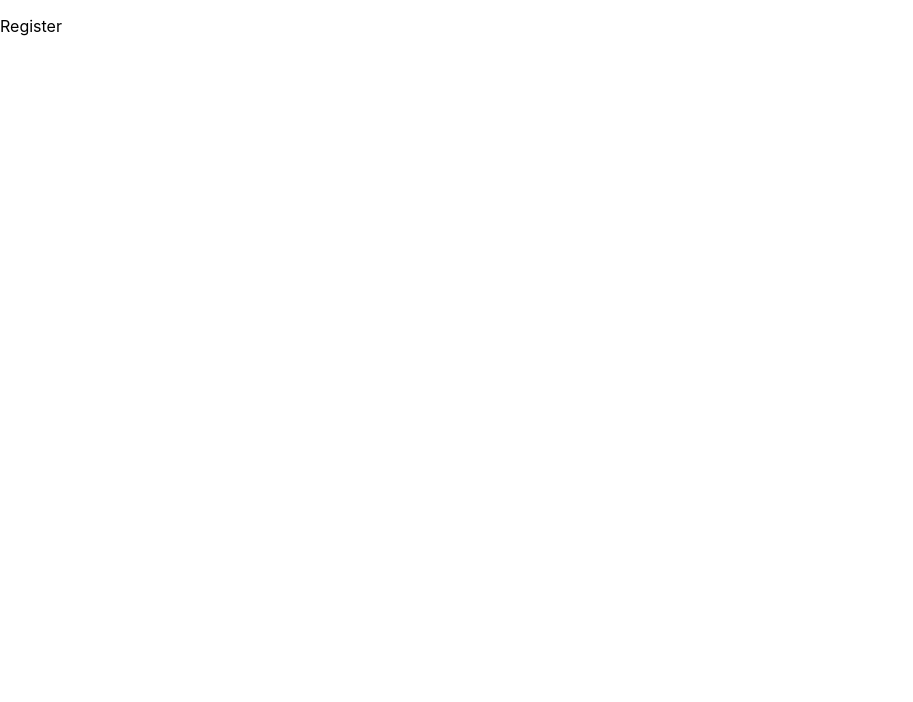
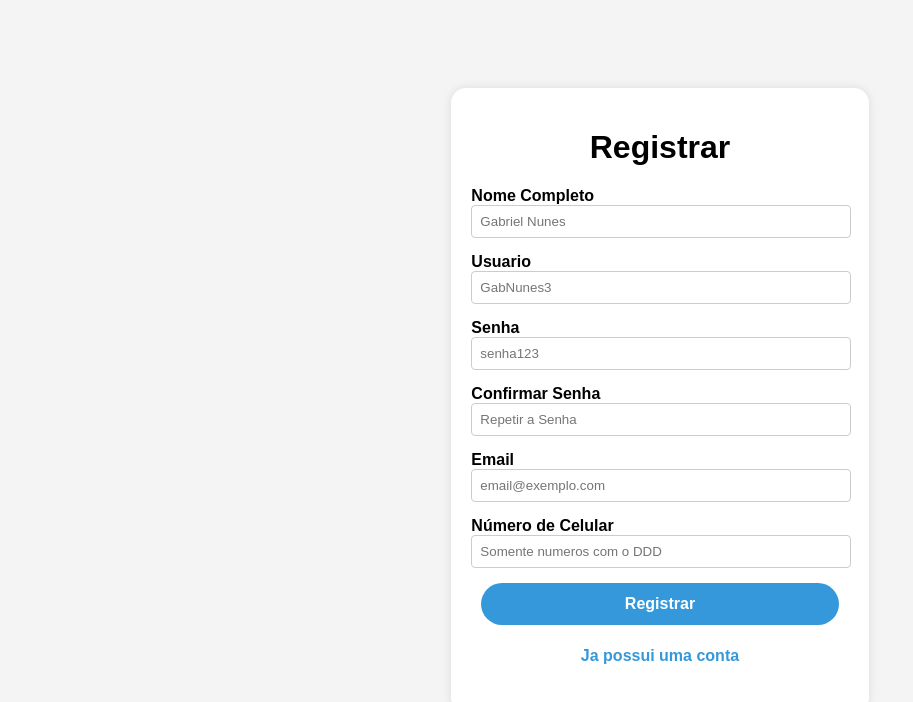
Before and after one commit to es20232/eqp4, a React (Create React App) app in the folder tigrim_base/frontend/: page /Register in a window 1280 px wide. Shown: the top 702 px of the page, without its empty margins (0-913 px from the left). Built offline with nearby package versions, Linux system fonts and the light colour scheme.

Commit message:
Telas de Registro, Login, Dashboard e Perfil

```diff
--- a/tigrim_base/frontend/package.json
+++ b/tigrim_base/frontend/package.json
@@ -9,7 +9,6 @@
     "react": "^18.2.0",
     "react-dom": "^18.2.0",
     "react-router-dom": "^6.21.3",
-    "react-scripts": "5.0.1",
     "web-vitals": "^2.1.4"
   },
   "scripts": {
@@ -35,5 +34,8 @@
       "last 1 firefox version",
       "last 1 safari version"
     ]
+  },
+  "devDependencies": {
+    "react-scripts": "^5.0.1"
   }
 }
--- a/tigrim_base/frontend/src/pages/Dashboard.js
+++ b/tigrim_base/frontend/src/pages/Dashboard.js
@@ -1,12 +1,19 @@
-import '../styles/Dashboard.css'
+// Dashboard.js
+import React from 'react';
+import { Link } from 'react-router-dom';
+import '../styles/Dashboard.css';
 
 function Dashboard() {
   return (
     <div className="Dashboard">
       <header className="Dashboard-header">
+        <h2>Welcome to the Dashboard</h2>
         <p>
-          Dashboard
+          This is your personalized dashboard. You can add your content here.
         </p>
+        <Link to="/Home/Perfil">
+          <button className="dashboard-button">Perfil</button>
+        </Link>
       </header>
     </div>
   );
--- a/tigrim_base/frontend/src/pages/Login.js
+++ b/tigrim_base/frontend/src/pages/Login.js
@@ -1,14 +1,18 @@
+// Login.js
+import React from 'react';
 import { Link } from 'react-router-dom';
-import '../styles/Login.css'
+import LoginForm from './LoginForm'; // Import the new component
+import '../styles/Login.css';
 
 function Login() {
   return (
     <div className="Login">
       <header className="Login-header">
-        <p>
-          Login
-        </p>
-        <Link to="/Register">Registrar</Link>
+        <p>Login</p>
+        <LoginForm />
+        <div>
+          Don't have an account? <Link to="/Register">Register</Link>
+        </div>
       </header>
     </div>
   );
--- /dev/null
+++ b/tigrim_base/frontend/src/pages/LoginForm.js
@@ -0,0 +1,42 @@
+// LoginForm.js
+import React, { useState } from 'react';
+
+const LoginForm = () => {
+  const [username, setUsername] = useState('');
+  const [password, setPassword] = useState('');
+
+  const handleLogin = () => {
+    // Add your authentication logic here
+    console.log('Username:', username);
+    console.log('Password:', password);
+    // Replace the console.log with your authentication logic
+  };
+
+  return (
+    <div className="login-form">
+      <label htmlFor="username">Username:</label>
+      <input
+        type="text"
+        id="username"
+        name="username"
+        value={username}
+        onChange={(e) => setUsername(e.target.value)}
+        required
+      />
+
+      <label htmlFor="password">Password:</label>
+      <input
+        type="password"
+        id="password"
+        name="password"
+        value={password}
+        onChange={(e) => setPassword(e.target.value)}
+        required
+      />
+
+      <button onClick={handleLogin}>Login</button>
+    </div>
+  );
+};
+
+export default LoginForm;
--- a/tigrim_base/frontend/src/pages/Perfil.js
+++ b/tigrim_base/frontend/src/pages/Perfil.js
@@ -1,10 +1,40 @@
-import '../styles/Perfil.css'
+// Perfil.js
+import React from 'react';
+import { Link } from 'react-router-dom';
+import '../styles/Perfil.css';
 
 function Perfil() {
+  // Example user data
+  const userData = {
+    username: 'JohnDoe',
+    bio: 'Web Developer',
+    // Add more user information as needed
+  };
+
+  // Example image data
+  const userImages = [
+    'https://example.com/image1.jpg',
+    'https://example.com/image2.jpg',
+    // Add more image URLs as needed
+  ];
+
   return (
     <div className="Perfil">
       <header className="Perfil-header">
-        <p>Perfil</p>
+        <div className="user-info">
+          <h2>{userData.username}</h2>
+          <p>{userData.bio}</p>
+          {/* Add more user information boxes as needed */}
+        </div>
+
+        <Link to="/Home">Go to Home page</Link>
+
+        <div className="image-gallery">
+          {userImages.map((imageUrl, index) => (
+            <img key={index} src={imageUrl} alt={`Image ${index + 1}`} />
+          ))}
+        </div>
+
       </header>
     </div>
   );
--- a/tigrim_base/frontend/src/pages/Register.js
+++ b/tigrim_base/frontend/src/pages/Register.js
@@ -1,11 +1,117 @@
-import '../styles/Register.css'
+import React, { useState } from 'react';
+import { useNavigate } from 'react-router-dom';
+import '../styles/Register.css';
 
 function Register() {
+  const navigate = useNavigate();
+  const [formData, setFormData] = useState({
+    fullName: '',
+    username: '',
+    password: '',
+    confirmPassword: '',
+    email: '',
+    phoneNumber: '',
+  });
+
+  const handleChange = (e) => {
+    const { name, value } = e.target;
+    setFormData({ ...formData, [name]: value });
+  };
+
+  const handleSubmit = (e) => {
+    e.preventDefault();
+    // Adicione aqui a lógica para enviar os dados ao backend (Django).
+    // Pode ser usando fetch() ou axios.
+
+    // Exemplo de como você pode lidar com os dados no frontend:
+    console.log('Dados do formulário:', formData);
+  };
+
+  const handleLogin = () => {
+    // Adicione aqui a lógica para fazer login.
+    // Redirecionar para a tela de login ou enviar os dados ao backend, conforme necessário.
+    console.log('Fazer login com os dados:', formData.username, formData.password);
+    navigate('/');
+  };
+
   return (
-    <div className="Register">
+    <div className="Register-container">
       <header className="Register-header">
-        <p>Register</p>
+        <h1>Registrar</h1>
       </header>
+      <form onSubmit={handleSubmit}>
+        <label>
+          Nome Completo
+          <input
+            type="text"
+            name="fullName"
+            value={formData.fullName}
+            onChange={handleChange}
+            placeholder="Gabriel Nunes"
+            required
+          />
+        </label>
+        <label>
+          Usuario
+          <input
+            type="text"
+            name="username"
+            value={formData.username}
+            onChange={handleChange}
+            placeholder="GabNunes3"
+            required
+          />
+        </label>
+        <label>
+          Senha
+          <input
+            type="password"
+            name="password"
+            value={formData.password}
+            onChange={handleChange}
+            placeholder="senha123"
+            required
+          />
+        </label>
+        <label>
+          Confirmar Senha
+          <input
+            type="password"
+            name="confirmPassword"
+            value={formData.confirmPassword}
+            onChange={handleChange}
+            placeholder="Repetir a Senha"
+            required
+          />
+        </label>
+        <label>
+          Email
+          <input
+            type="email"
+            name="email"
+            value={formData.email}
+            onChange={handleChange}
+            placeholder="email@exemplo.com"
+            required
+          />
+        </label>
+        <label>
+          Número de Celular
+          <input
+            type="text"
+            name="phoneNumber"
+            value={formData.phoneNumber}
+            onChange={handleChange}
+            placeholder="Somente numeros com o DDD"
+            required
+          />
+        </label>
+
+        <div className="button-container">
+          <buttonRegister type="submit">Registrar</buttonRegister>
+          <buttonLogin onClick={handleLogin}>Ja possui uma conta</buttonLogin>
+        </div>
+      </form>
     </div>
   );
 }
--- a/tigrim_base/frontend/src/styles/Dashboard.css
+++ b/tigrim_base/frontend/src/styles/Dashboard.css
@@ -0,0 +1,40 @@
+/* Dashboard.css */
+body {
+    margin: 0;
+    font-family: Arial, sans-serif;
+    display: flex;
+    justify-content: center;
+    align-items: center;
+    height: 100vh;
+    background-color: #f4f4f4;
+  }
+
+  .Dashboard-header {
+    max-width: 400px;
+    width: 100%;
+    background-color: #fff;
+    padding: 20px;
+    border-radius: 8px;
+    box-shadow: 0 0 10px rgba(0, 0, 0, 0.1);
+    text-align: center;
+  }
+
+  .Dashboard-header h2 {
+    margin-bottom: 10px;
+    color: #3498db;
+  }
+
+  .Dashboard-header p {
+    color: #333;
+  }
+
+  .Dashboard-header a {
+    color: #3498db;
+    text-decoration: none;
+    font-weight: bold;
+    margin-left: 5px;
+  }
+
+  .Dashboard-header a:hover {
+    color: #2980b9;
+  }
--- a/tigrim_base/frontend/src/styles/Login.css
+++ b/tigrim_base/frontend/src/styles/Login.css
@@ -1,3 +1,68 @@
-.Login{
-    border: 1px solid black;
-}
+/* Login.css */
+body {
+    margin: 0;
+    font-family: Arial, sans-serif;
+    display: flex;
+    justify-content: center;
+    align-items: center;
+    height: 100vh;
+    background-color: #f4f4f4;
+  }
+
+  .Login-header {
+    text-align: center;
+  }
+
+  .Login-header p {
+    font-size: 24px; /* Adjust the font size as needed */
+    margin-bottom: 20px;
+  }
+
+  .login-form {
+    max-width: 400px;
+    width: 100%;
+    background-color: #fff;
+    padding: 20px;
+    border-radius: 8px;
+    box-shadow: 0 0 10px rgba(0, 0, 0, 0.1);
+    text-align: center;
+  }
+
+  label {
+    display: block;
+    font-weight: bold;
+    margin-bottom: 5px;
+  }
+
+  input {
+    width: calc(100% - 16px);
+    padding: 8px;
+    margin-bottom: 10px;
+    border: 1px solid #ccc;
+    border-radius: 4px;
+  }
+
+  button {
+    width: calc(100% - 12px);
+    padding: 12px;
+    background-color: #3498db;
+    color: #fff;
+    border: none;
+    border-radius: 40px;
+    cursor: pointer;
+  }
+
+  button:hover {
+    background-color: #2980b9;
+  }
+
+  .Login-header a {
+    color: #3498db;
+    text-decoration: none;
+    font-weight: bold;
+    margin-left: 100px;
+  }
+
+  .Login-header a:hover {
+    color: #2980b9;
+  }
--- a/tigrim_base/frontend/src/styles/Perfil.css
+++ b/tigrim_base/frontend/src/styles/Perfil.css
@@ -0,0 +1,63 @@
+/* Perfil.css */
+body {
+    margin: 0;
+    font-family: Arial, sans-serif;
+    display: flex;
+    justify-content: center;
+    align-items: center;
+    min-height: 100vh;
+    background-color: #f4f4f4;
+  }
+
+  .Perfil-header {
+    min-width: 1000px;
+    max-width: 1500px; /* Increase the maximum width for a wider box */
+    width: 100%;
+    background-color: #fff;
+    padding: 40px;
+    border-radius: 8px;
+    box-shadow: 0 0 10px rgba(0, 0, 0, 0.1);
+    text-align: center;
+    margin-top: 20px;
+  }
+
+  .Perfil-header h2 {
+    margin-bottom: 20px;
+    color: #3498db;
+  }
+
+  .user-info {
+    margin-bottom: 30px;
+  }
+
+  .user-info p {
+    color: #555;
+  }
+
+  .image-gallery {
+    display: grid;
+    grid-template-columns: repeat(auto-fill, minmax(150px, 1fr));
+    gap: 10px;
+  }
+
+  .image-gallery img {
+    width: 100%;
+    height: auto;
+    border-radius: 8px;
+    box-shadow: 0 0 5px rgba(0, 0, 0, 0.1);
+  }
+
+  .Perfil-header a {
+    display: block;
+    padding: 15px;
+    background-color: #3498db;
+    color: #fff;
+    text-decoration: none;
+    border-radius: 4px;
+    margin-top: 20px;
+    transition: background-color 0.3s ease;
+  }
+
+  .Perfil-header a:hover {
+    background-color: #2980b9;
+  }
--- a/tigrim_base/frontend/src/styles/Register.css
+++ b/tigrim_base/frontend/src/styles/Register.css
@@ -0,0 +1,76 @@
+a/* Register.css */
+body {
+  margin: 0;
+  font-family: Arial, sans-serif;
+  display: flex;
+  justify-content: center;
+  align-items: center;
+  height: 100vh;
+  background-color: #f4f4f4;
+}
+
+.Register-container {
+  max-width: 400px;
+  width: 100%;
+  background-color: #fff;
+  padding: 20px;
+  border-radius: 15px;
+  box-shadow: 0 0 10px rgba(0, 0, 0, 0.1);
+  text-align: center;
+}
+
+h1 {
+  text-align: center;
+  font-weight: bold;
+}
+
+label {
+  display: block;
+  font-weight: bold;
+  margin-bottom: 5px;
+  text-align: left;
+}
+
+input {
+  width: calc(100% - 16px);
+  padding: 8px;
+  margin-bottom: 10px;
+  border: 1px solid #ccc;
+  border-radius: 4px;
+}
+
+.button-container {
+  display: flex;
+  flex-direction: column;
+  justify-content: center;
+  align-items: center;
+  gap: 10px;
+  margin-bottom: 15px;
+  font-weight: bold;
+}
+
+buttonRegister {
+  width: calc(90% - 6px); /* Espaçamento entre os botões */
+  padding: 12px;
+  background-color: #3498db;
+  color: #fff;
+  border: none;
+  border-radius: 35px;
+  cursor: pointer;
+  text-align: center;
+}
+
+buttonLogin {
+  width: calc(90% - 6px); /* Espaçamento entre os botões */
+  padding: 12px;
+  background-color: #fff;
+  color: #3498db;
+  border: none;
+  border-radius: 35px;
+  cursor: pointer;
+  text-align: center;
+}
+
+button:hover {
+  background-color: #2980b9;
+}
```
Also changed, not shown: 1 other file (tests, documents, lock files or other folders).
